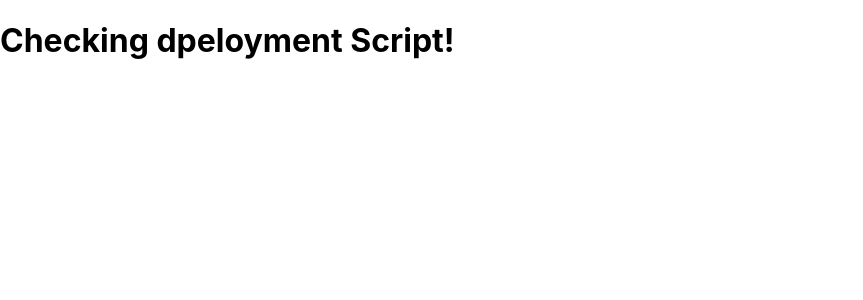
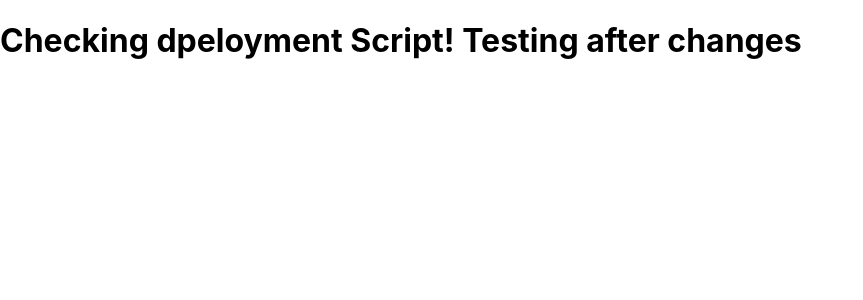
Before and after one commit to edithknaab/react-app, a React (Create React App) app: page / in a window 1280 px wide. Shown: the top 300 px of the page, without its empty margins (0-863 px from the left). Built offline with nearby package versions, Linux system fonts and the light colour scheme.

Commit message:
saving changes

```diff
--- a/src/App.js
+++ b/src/App.js
@@ -3,7 +3,7 @@ import React, { useState } from 'react';
 function App() {
   return (
     <div>
-      <h1> Checking dpeloyment Script! </h1>
+      <h1> Checking dpeloyment Script! Testing after changes </h1>
     </div>
   );
 }
```
